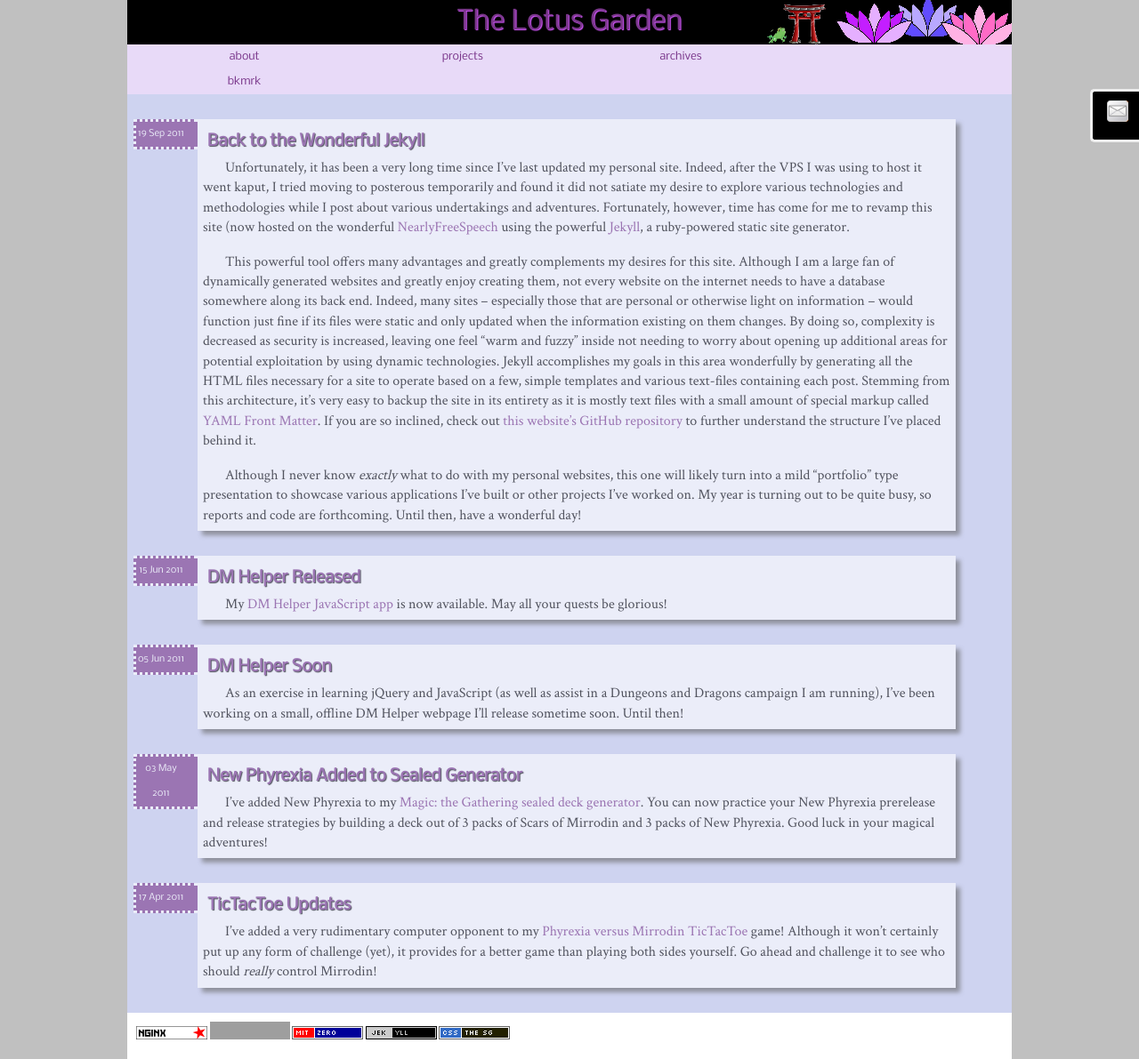
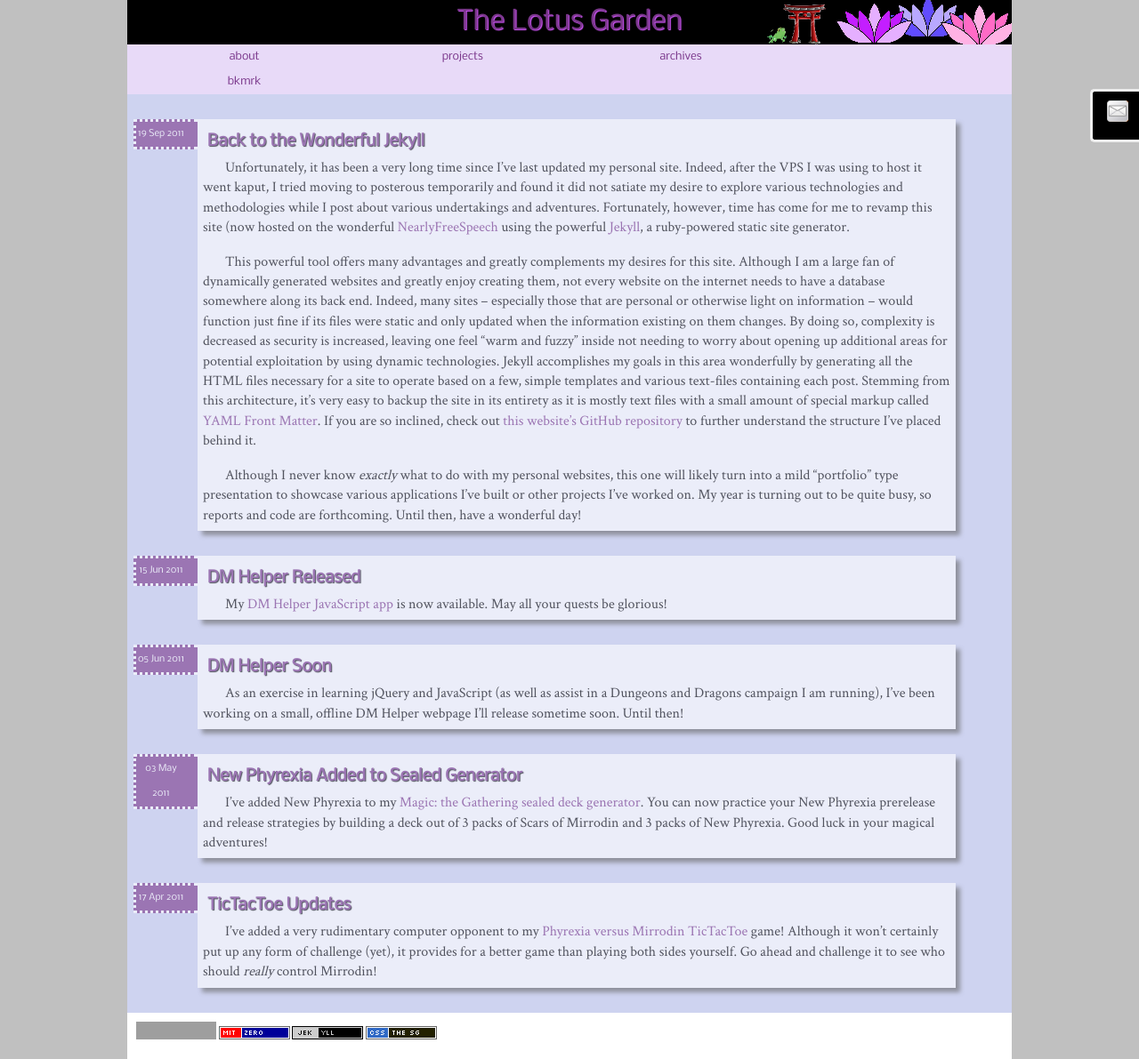
Before and after one commit to kfr2/lotusgarden, a Jekyll site: the page built from index.html, in a window 1280 px wide. Shown: the whole page at 89% size. Built offline with Jekyll 4.4.1, drawn with Linux system fonts in a browser that asks for light colours; grey boxes are pictures that could not be loaded.

Commit message:
Small Housekeeping Changes article added.
Removed nginx logo and link from footer.

```diff
--- a/_layouts/default.html
+++ b/_layouts/default.html
@@ -45,7 +45,6 @@
 
 		</div>
 		<div id="footer" class="sg-35 sgParent borderLeft borderRight">
-			<a href="http://nginx.org/" title="powered by nginx web server"><img src="/images/nginx-inside.png" alt="Powered by nginx" /></a>
 			<a rel="license" href="http://creativecommons.org/licenses/by-sa/3.0/" title="Creative Commons Licensed"><img alt="Creative Commons License" style="border-width:0" src="http://i.creativecommons.org/l/by-sa/3.0/80x15.png" /></a>
 			<a rel="license" href="http://romanrm.ru/en/mit-zero" title="software released under MIT-Zero License"><img alt="MIT-Zero License" src="/images/mit-zero.png" /></a>
 			<a href="http://jekyllrb.com/" title="Jekyll powered"><img src="/images/jekyll.png" alt="Jekyll powered" /></a>
```
Also changed, not shown: images/nginx-inside.png (deleted), 1 other file.
